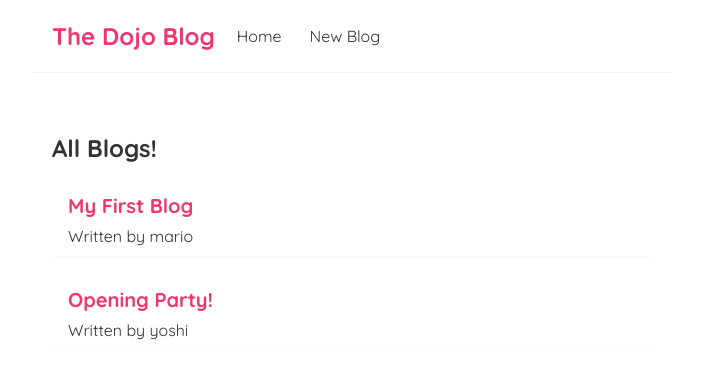
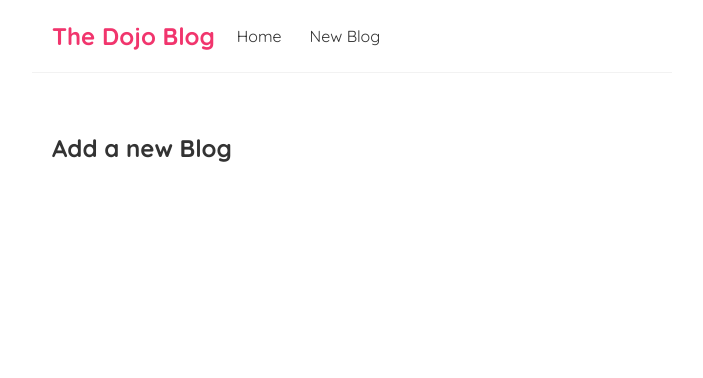
Before and after one commit to ajlalhaider290/dojo-blog, a React (Create React App) app: page /create in a window 1280 px wide. Shown: the top 378 px of the page, without its empty margins (288-991 px from the left). Built offline with nearby package versions, Linux system fonts and the light colour scheme; data requests are answered from the project's data file.

Commit message:
[ADD] added react routing

```diff
--- a/package.json
+++ b/package.json
@@ -8,6 +8,7 @@
     "@testing-library/user-event": "^13.5.0",
     "react": "^18.3.1",
     "react-dom": "^18.3.1",
+    "react-router-dom": "5",
     "react-scripts": "5.0.1",
     "web-vitals": "^2.1.4"
   },
--- a/src/App.js
+++ b/src/App.js
@@ -1,15 +1,30 @@
 import Navbar from './navbar';
 import Home from './home';
+import { BrowserRouter as Router, Route, Switch } from 'react-router-dom';
+import Create from './create';
+import BlogDetails from './BlogDetails';
 
 function App() {
 
     return (
-      <div className='App'>
-        <Navbar />
-        <div className="content">
-          <Home />
+      <Router>
+        <div className='App'>
+          <Navbar />
+          <div className="content">
+            <Switch>
+              <Route exact path="/">
+                <Home />
+              </Route>
+              <Route path="/create">
+                <Create />
+              </Route>
+              <Route path="/blogs/:id">
+                <BlogDetails />
+              </Route>
+            </Switch>
+          </div>
         </div>
-      </div>
+      </Router>
     );
   }
 
--- /dev/null
+++ b/src/BlogDetails.js
@@ -0,0 +1,11 @@
+import { useParams } from "react-router-dom/cjs/react-router-dom.min";
+
+const BlogDetails = () => {
+    const { id } = useParams()
+
+    return ( <div className="blog-details">
+        <h2>Blog Details - { id }</h2>
+    </div> );
+}
+
+export default BlogDetails;
--- a/src/blogList.js
+++ b/src/blogList.js
@@ -1,3 +1,5 @@
+import { Link } from "react-router-dom/cjs/react-router-dom.min";
+
 const BlogList = ({ blogs, title }) => {
 
     return (
@@ -5,8 +7,10 @@
             <h2>{ title }</h2>
             {blogs.map((blog) => (
                 <div className="blog-preview" key={ blog.id }>
-                    <h2>{ blog.title }</h2>
-                    <p>Written by { blog.author }</p>
+                    <Link to={`/blogs/${blog.id}`}>
+                        <h2>{ blog.title }</h2>
+                        <p>Written by { blog.author }</p>
+                    </Link>
                 </div>
             ))}
         </div>
--- /dev/null
+++ b/src/create.js
@@ -0,0 +1,9 @@
+const Create = () => {
+    return (
+        <div className="create">
+            <h2>Add a new Blog</h2>
+        </div>
+     );
+}
+
+export default Create;
--- a/src/index.css
+++ b/src/index.css
@@ -48,3 +48,6 @@
   color: #f1356d;
   margin-bottom: 8px;
 }
+.blog-preview a {
+  text-decoration: none;
+}
--- a/src/navbar.js
+++ b/src/navbar.js
@@ -1,9 +1,11 @@
+import { Link } from 'react-router-dom';
+
 const Navbar = () => {
     return (
         <nav className="navbar">
             <h1>The Dojo Blog</h1>
-            <a href="/">Home</a>
-            <a href="/create">New Blog</a>
+            <Link to="/">Home</Link>
+            <Link to="/create">New Blog</Link>
         </nav>
      );
 }
--- a/src/useFetch.js
+++ b/src/useFetch.js
@@ -7,7 +7,10 @@
 
 
     useEffect(() => {
-        fetch(url)
+        const abortCont = new AbortController();
+
+
+        fetch(url, { signal: abortCont.signal })
         .then(res => {
             if(!res.ok) {
                 throw Error('Could not fetch data for that resource');
@@ -20,9 +23,16 @@
             setError(null);
         })
         .catch(err => {
-            setIsPending(false);
-            setError(err.message);
+            if (err.name !== 'AbortError') {
+                setIsPending(false);
+                setError(err.message);
+            }
+            else {
+                console.log('fetch aborted');
+            }
         })
+
+        return () => abortCont.abort();
     }, [url]);
 
     return {data, isPending, error}
```
Also changed, not shown: 2 other files (tests, documents, lock files or other folders).
